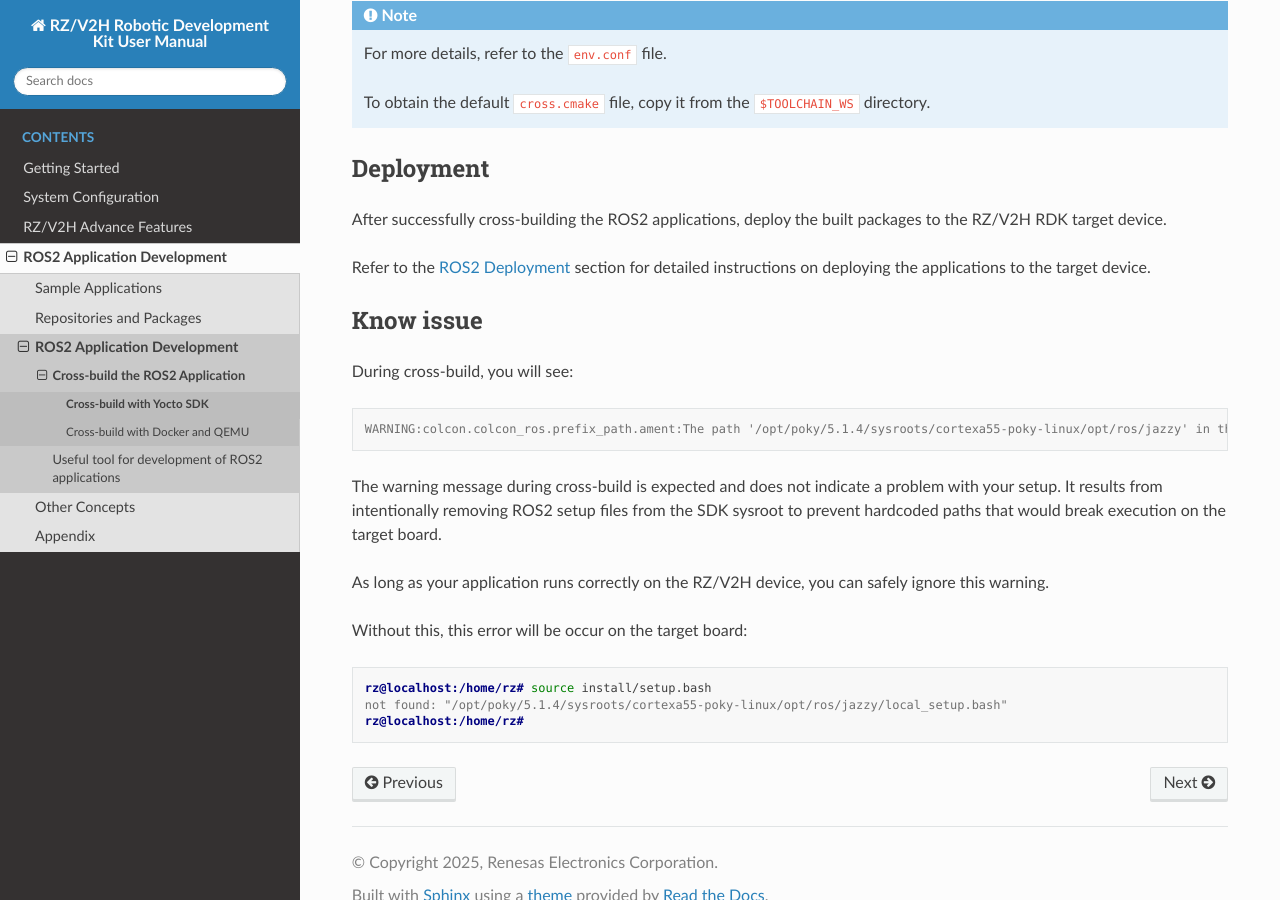
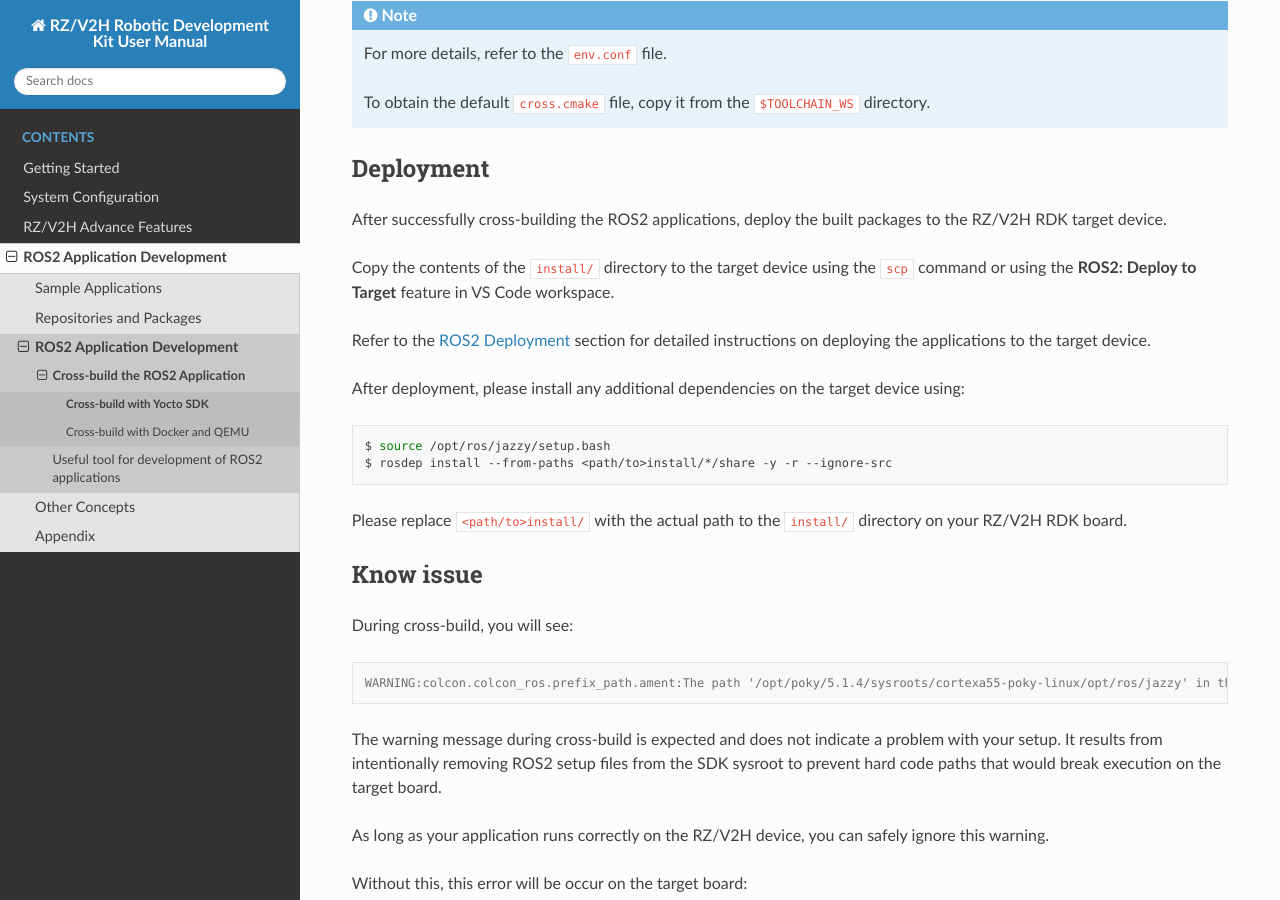
Before and after one commit to renesas-rdk/rzv2h_rdk_documentation, a Sphinx documentation site: the page built from source/3_ros2_development/cross_build_sdk.rst, in a window 1280 px wide and 900 px high, scrolled down 2598 px. Built offline with Sphinx 7.4.7 and the Read the Docs theme 3.1.0, drawn with Linux system fonts in a browser that asks for light colours.

Commit message:
doc: Add guide to install the dependencies
Signed-off-by: Cong Nguyen <cong.nguyen.zn@renesas.com>

```diff
--- a/source/3_ros2_development/cross_build_sdk.rst
+++ b/source/3_ros2_development/cross_build_sdk.rst
@@ -122,7 +122,18 @@ Deployment
 
 After successfully cross-building the ROS2 applications, deploy the built packages to the RZ/V2H RDK target device.
 
+Copy the contents of the ``install/`` directory to the target device using the ``scp`` command or using the **ROS2: Deploy to Target** feature in VS Code workspace.
+
 Refer to the :ref:`ROS2 Deployment <ros2_deployment>` section for detailed instructions on deploying the applications to the target device.
+
+After deployment, please install any additional dependencies on the target device using:
+
+.. code-block:: bash
+
+    $ source /opt/ros/jazzy/setup.bash
+    $ rosdep install --from-paths <path/to>install/*/share -y -r --ignore-src
+
+Please replace ``<path/to>install/`` with the actual path to the ``install/`` directory on your RZ/V2H RDK board.
 
 Know issue
 ~~~~~~~~~~~~~~~~~~~~~~~
@@ -133,7 +144,7 @@ During cross-build, you will see:
 
    WARNING:colcon.colcon_ros.prefix_path.ament:The path '/opt/poky/5.1.4/sysroots/cortexa55-poky-linux/opt/ros/jazzy' in the environment variable AMENT_PREFIX_PATH doesn't contain any 'local_setup.*' files.
 
-The warning message during cross-build is expected and does not indicate a problem with your setup. It results from intentionally removing ROS2 setup files from the SDK sysroot to prevent hardcoded paths that would break execution on the target board.
+The warning message during cross-build is expected and does not indicate a problem with your setup. It results from intentionally removing ROS2 setup files from the SDK sysroot to prevent hard code paths that would break execution on the target board.
 
 As long as your application runs correctly on the RZ/V2H device, you can safely ignore this warning.
 
```
Also changed, not shown: source/3_ros2_development/cross_build_qemu.rst (+12 -0 lines), source/3_ros2_development/deploy_application.rst (+14 -0 lines).
